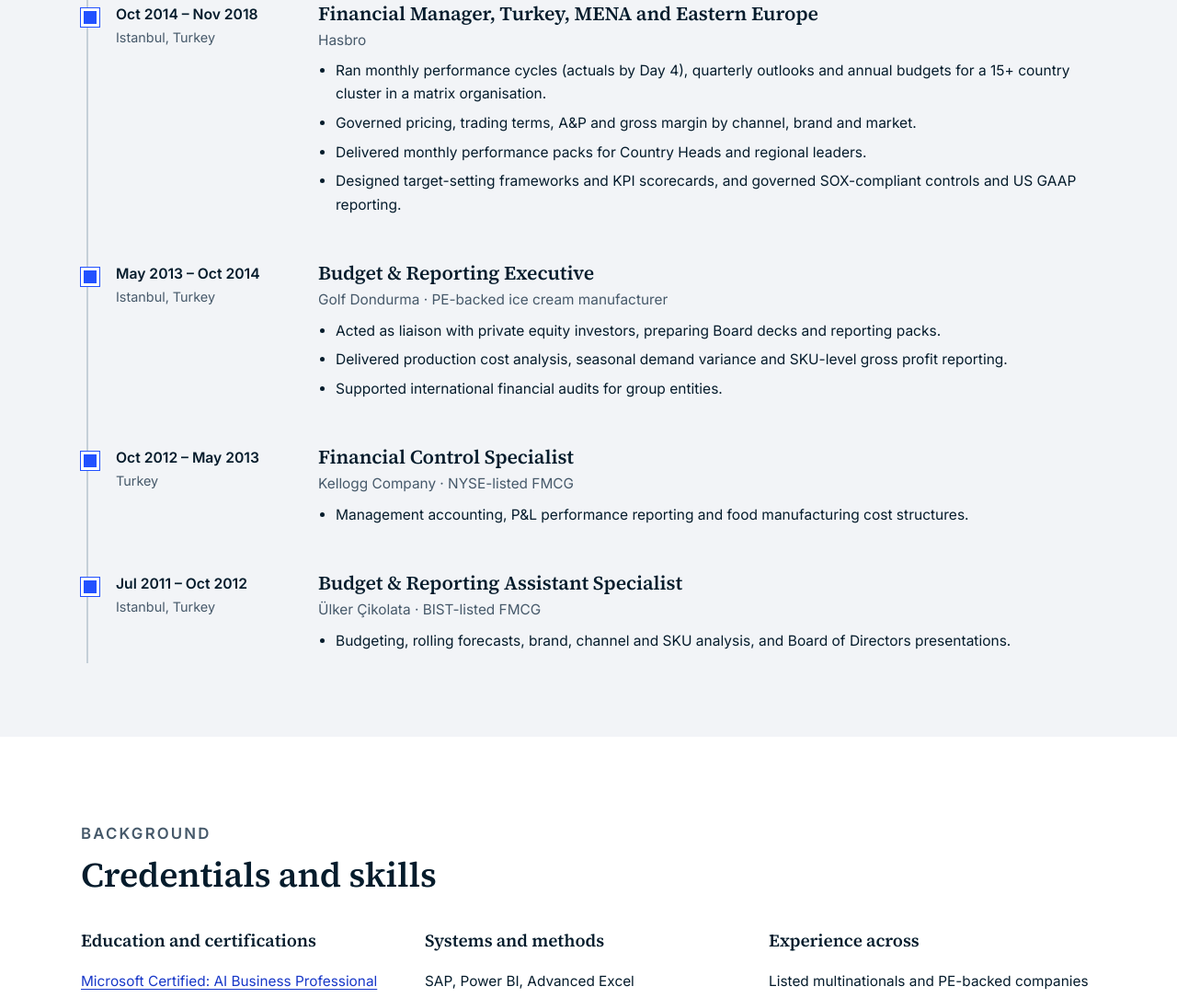
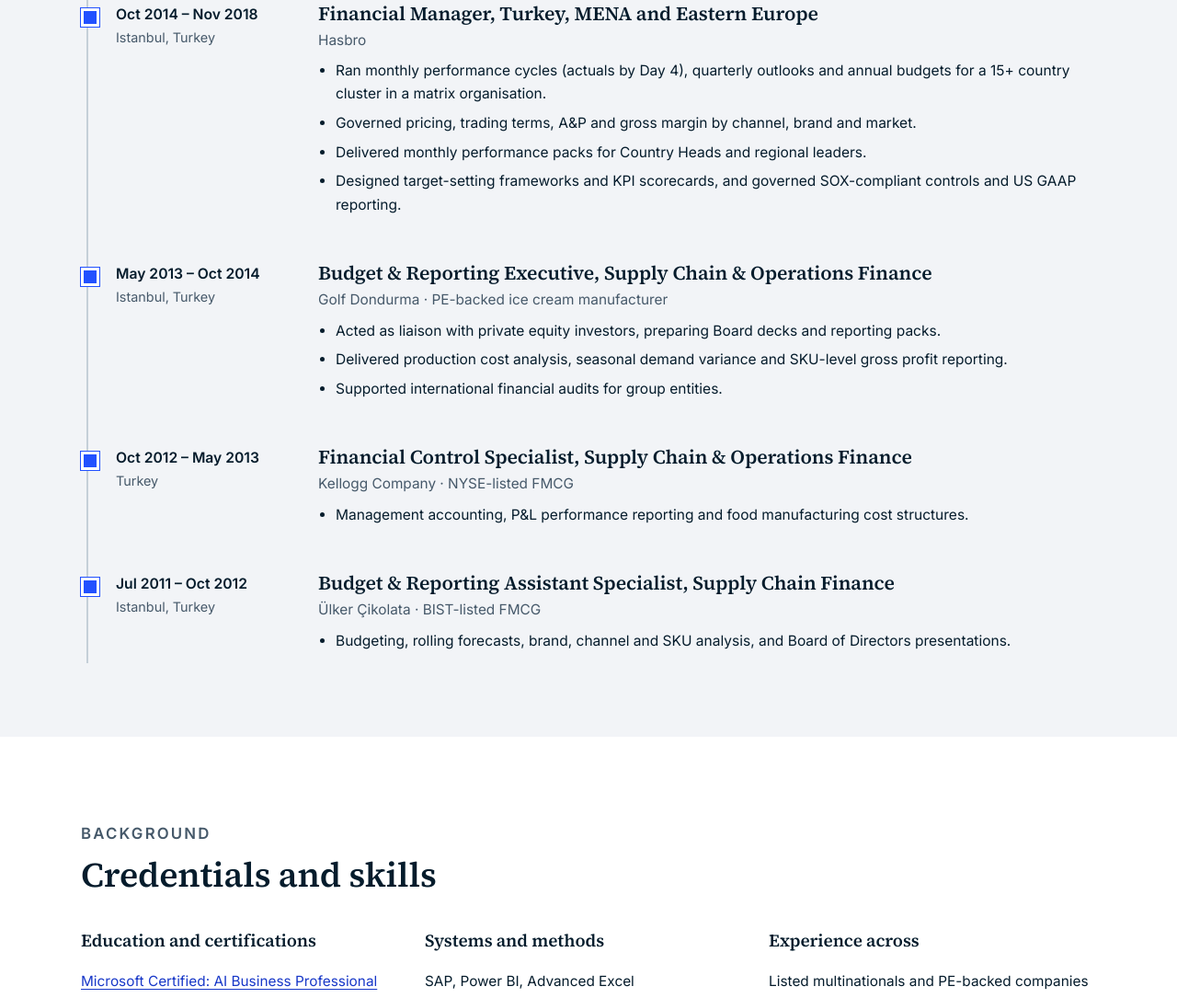
Before and after one commit to veysel-coskun/veysel-coskun.github.io, a plain HTML site: page experience.html in a window 1280 px wide. Shown: the part 3495-4580 px from the top of the page at 92% size. Drawn offline with Linux system fonts and the light colour scheme.

Commit message:
Add supply chain finance to early-career role titles
Align Career history, the profile page and the 2-page PDF with the
role titles in the CV for Golf Dondurma, Kellogg and Ulker.

Co-Authored-By: Claude Opus 5.5 <noreply@anthropic.com>

```diff
--- a/experience.html
+++ b/experience.html
@@ -96,7 +96,7 @@
   </div>
   <div class="role reveal">
     <div class="when"><b>May 2013 – Oct 2014</b>Istanbul, Turkey</div>
-    <div><h3>Budget &amp; Reporting Executive</h3><p class="org">Golf Dondurma · PE-backed ice cream manufacturer</p>
+    <div><h3>Budget &amp; Reporting Executive, Supply Chain &amp; Operations Finance</h3><p class="org">Golf Dondurma · PE-backed ice cream manufacturer</p>
       <ul>
         <li>Acted as liaison with private equity investors, preparing Board decks and reporting packs.</li>
         <li>Delivered production cost analysis, seasonal demand variance and SKU-level gross profit reporting.</li>
@@ -105,12 +105,12 @@
   </div>
   <div class="role reveal">
     <div class="when"><b>Oct 2012 – May 2013</b>Turkey</div>
-    <div><h3>Financial Control Specialist</h3><p class="org">Kellogg Company · NYSE-listed FMCG</p>
+    <div><h3>Financial Control Specialist, Supply Chain &amp; Operations Finance</h3><p class="org">Kellogg Company · NYSE-listed FMCG</p>
       <ul><li>Management accounting, P&amp;L performance reporting and food manufacturing cost structures.</li></ul></div>
   </div>
   <div class="role reveal" style="padding-bottom:6px">
     <div class="when"><b>Jul 2011 – Oct 2012</b>Istanbul, Turkey</div>
-    <div><h3>Budget &amp; Reporting Assistant Specialist</h3><p class="org">Ülker Çikolata · BIST-listed FMCG</p>
+    <div><h3>Budget &amp; Reporting Assistant Specialist, Supply Chain Finance</h3><p class="org">Ülker Çikolata · BIST-listed FMCG</p>
       <ul><li>Budgeting, rolling forecasts, brand, channel and SKU analysis, and Board of Directors presentations.</li></ul></div>
   </div>
   </div>
```
Also changed, not shown: profile.html (+3 -3 lines), 1 other file.
